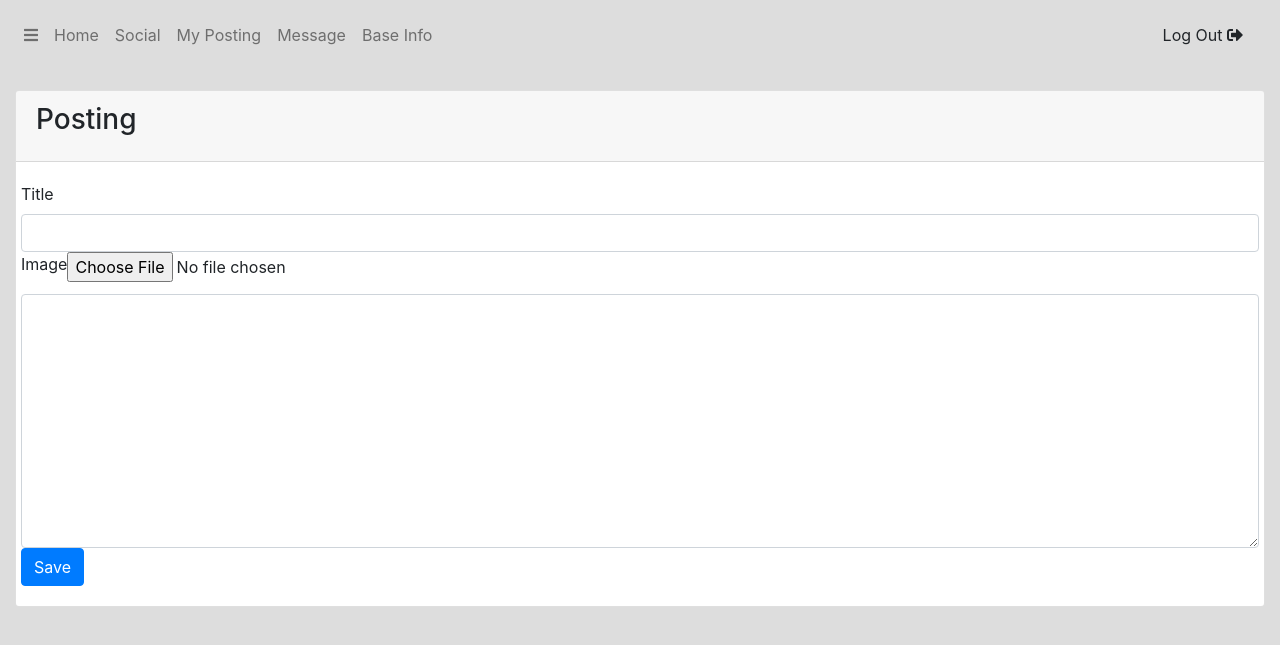
After one commit to Alex-DSJ/CON-System, a PHP site: page /member/posting_template.php in a window 1280 px wide. The commit adds this page. Shown: the top 645 px of the page. Run offline with PHP 8.4, Linux system fonts and the light colour scheme; some libraries are stand-ins or nearby versions.

Commit message:
posting and posting template

```diff
--- a/member/nav.php
+++ b/member/nav.php
@@ -1,18 +1,19 @@
-<script src="../static/admin.js"></script>
+<script src="../static/auth.js"></script>
+
 
 <nav class="main-header navbar navbar-expand navbar-white navbar-light" style="margin-left:0px;!important;">
         <ul class="navbar-nav" id="my-nav">
             <li class="nav-item"><a class="nav-link" href="#" role="button"><i class="fas fa-bars"></i></a></li>
-    <li class="nav-item d-none d-sm-inline-block"><a href="index.php" class="nav-link">Admin</a></li>
-    <li class="nav-item d-none d-sm-inline-block"><a href="" class="nav-link">Building</a></li>
-    <li class="nav-item d-none d-sm-inline-block"><a href="" class="nav-link">Contract</a></li>
-    <li class="nav-item d-none d-sm-inline-block"><a href="" class="nav-link">Finance</a></li>
-    <li class="nav-item d-none d-sm-inline-block"><a href="" class="nav-link">Notice</a></li>
+            <li class="nav-item d-none d-sm-inline-block"><a href="" class="nav-link">Home</a></li>
+            <li class="nav-item d-none d-sm-inline-block"><a href="" class="nav-link">Social</a></li>
+            <li class="nav-item d-none d-sm-inline-block"><a href="posting.php" class="nav-link">My Posting</a></li>
+            <li class="nav-item d-none d-sm-inline-block"><a href="" class="nav-link">Message</a></li>
+            <li class="nav-item d-none d-sm-inline-block"><a href="" class="nav-link">Base Info</a></li>
         </ul>
         <ul class="navbar-nav ml-auto">
             <li class="nav-item">
                 <a class="nav-link" data-toggle="dropdown" href="#">
-            <button class="btn" class="logout" onclick="">Log Out <i class="fas fa-sign-out-alt"></i></button>
+                    <button class="btn" class="logout" onclick="logout()">Log Out <i class="fas fa-sign-out-alt"></i></button>
 
                 </a>
             </li>
--- /dev/null
+++ b/member/posting_template.php
@@ -0,0 +1,46 @@
+<?php require_once "../common/header.php";?>
+
+<?php
+// check user login
+?>
+<div class="wrapper">
+
+    <?php require_once "./nav.php"?>
+
+    <section class="content">
+        <div class="container-fluid">
+
+            <div class="row" style="margin-top: 20px">
+                <div class="col-md-12">
+                    <div class="card">
+                        <div class="card-header">
+                            <h3 class="card-title">Posting</h3>
+                        </div>
+                        <div class="card-body">
+
+                                <div>
+                                    <div class="row">
+                                        <label for="">Title</label>
+                                        <input type="text" class="form-control" id="title">
+                                    </div>
+                                    <div class="row">
+                                        <label for="">Image</label>
+                                        <input type="file" id="fileToUpload" name="fileToUpload" value="" accept="image/jpeg,image/jpg,image/png"></td>
+                                    </div>
+                                    <div class="row m-t-10">
+                                        <textarea name="" id="content" cols="30" rows="10" class="form-control"></textarea>
+                                        <button class="btn btn-primary save" onclick="savePosting('add_posting')">Save</button>
+                                    </div>
+                                </div>
+
+                        </div>
+                    </div>
+
+                </div>
+            </div>
+        </div>
+    </section>
+</div>
+
+
+<?php require_once "../common/footer.php";?>
```
Also changed, not shown: member/posting.php (added, +60 -0 lines), static/posting.js (added, +68 -0 lines). Lines whose indentation alone changed are shown as unchanged.
